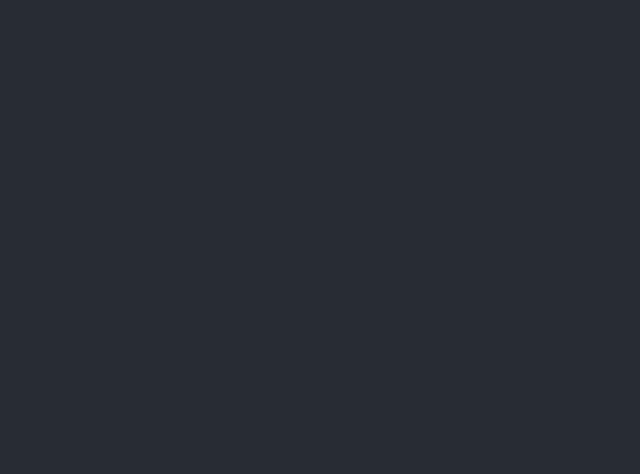
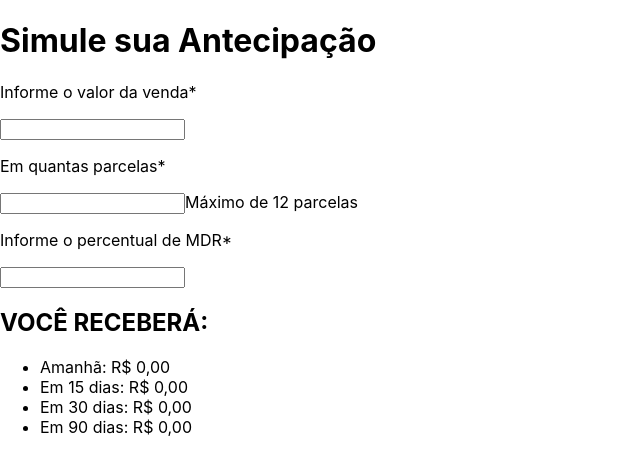
Before and after one commit to TAraujoS/desafio-frontend-1-taraujos, a React (Create React App) app: page / in a window 1280 px wide. Shown: the top 474 px of the page, without its empty margins (0-640 px from the left). Built offline with nearby package versions, Linux system fonts and the light colour scheme.

Commit message:
feat: starting context and components structure

```diff
--- a/src/App.tsx
+++ b/src/App.tsx
@@ -1,13 +1,13 @@
-
-import './App.css';
+import CalcProvider from "./context/CalcContext";
+import Home from "./components/Home";
 
 function App() {
   return (
-    <div className="App">
-      <header className="App-header">
-
-      </header>
-    </div>
+    <>
+      <CalcProvider>
+        <Home />
+      </CalcProvider>
+    </>
   );
 }
 
--- /dev/null
+++ b/src/components/Home/index.tsx
@@ -0,0 +1,13 @@
+import { RegisterValue } from "../RegisterCard";
+import { ResultValues } from "../ResultCard";
+
+const Home = () => {
+  return (
+    <div>
+      <RegisterValue />
+      <ResultValues />
+    </div>
+  );
+};
+
+export default Home;
--- /dev/null
+++ b/src/components/RegisterCard/index.tsx
@@ -0,0 +1,40 @@
+import { useContext } from "react";
+import { SubmitHandler, useForm } from "react-hook-form";
+import { CalcContext } from "../../context/CalcContext";
+
+export interface IRegisterValue {
+  amount: number;
+  installments: number;
+  mdr: number;
+  days?: number[];
+}
+
+export const RegisterValue = () => {
+  const { registerValue } = useContext(CalcContext);
+  const { handleSubmit, register } = useForm<IRegisterValue>();
+
+  const onSubmit: SubmitHandler<IRegisterValue> = (data) => {
+    registerValue(data);
+  };
+
+  return (
+    <div>
+      <h1>Simule sua Antecipação</h1>
+      <form onSubmit={handleSubmit(onSubmit)}>
+        <div>
+          <p>Informe o valor da venda*</p>
+          <input type="number" {...register("amount")} />
+        </div>
+        <div>
+          <p>Em quantas parcelas*</p>
+          <input type="number" {...register("installments")} />
+          <span>Máximo de 12 parcelas</span>
+        </div>
+        <div>
+          <p>Informe o percentual de MDR*</p>
+          <input type="number" {...register("mdr")} />
+        </div>
+      </form>
+    </div>
+  );
+};
--- /dev/null
+++ b/src/components/ResultCard/index.tsx
@@ -0,0 +1,13 @@
+export const ResultValues = () => {
+  return (
+    <div>
+      <h2>VOCÊ RECEBERÁ:</h2>
+      <ul>
+        <li>Amanhã: R$ 0,00</li>
+        <li>Em 15 dias: R$ 0,00</li>
+        <li>Em 30 dias: R$ 0,00</li>
+        <li>Em 90 dias: R$ 0,00</li>
+      </ul>
+    </div>
+  );
+};
--- /dev/null
+++ b/src/context/CalcContext.tsx
@@ -0,0 +1,26 @@
+import { createContext, ReactNode } from "react"
+import { IRegisterValue } from "../components/RegisterCard";
+
+interface ICalcProviderProps{
+    children: ReactNode
+}
+
+interface ICalcContext {
+    registerValue(data: IRegisterValue): void
+}
+
+export const CalcContext = createContext({} as ICalcContext);
+
+const CalcProvider = ({children}: ICalcProviderProps) => {
+
+    function registerValue(data: IRegisterValue): void {
+        console.log(data)
+    }
+    return (
+        <CalcContext.Provider value={{registerValue}}>
+            {children}
+        </CalcContext.Provider>
+    )
+}
+
+export default CalcProvider
```
Also changed, not shown: package.json (+10 -7 lines), src/services/index.ts (added, +8 -0 lines), 1 other file (tests, documents, lock files or other folders).
